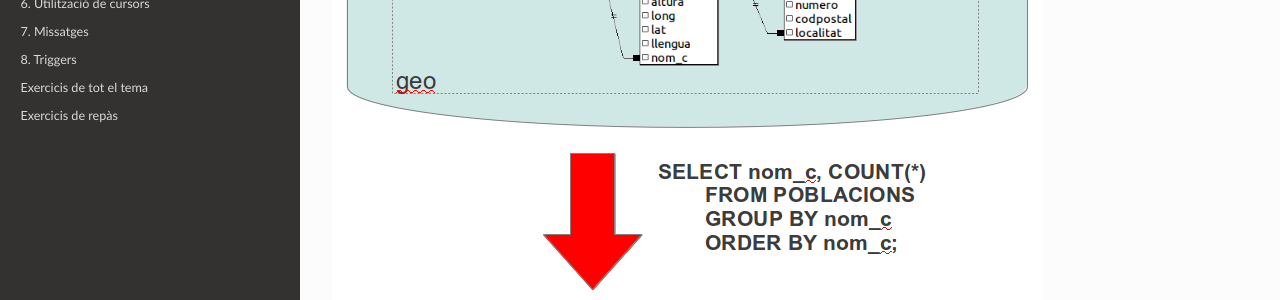
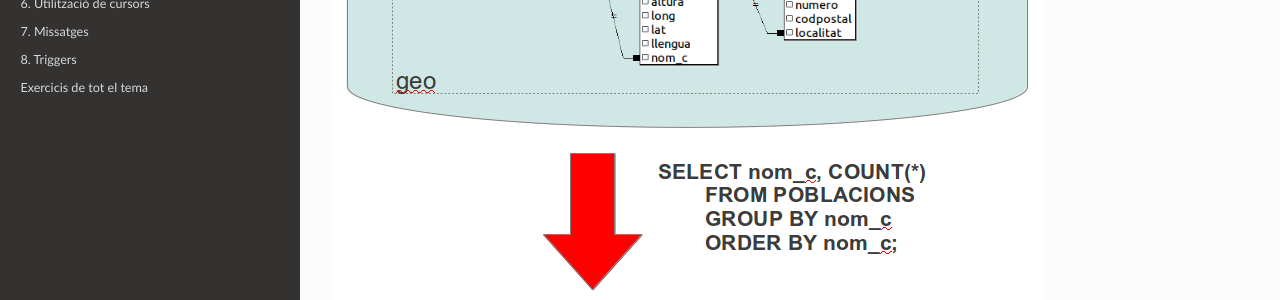
Before and after one commit to asalvadorc/BBDD_PostgrePLSQL, an MkDocs documentation site: the page built from docs/index.md, in a window 1280 px wide. Shown: the part 390-690 px from the top of the page. Built offline with MkDocs 1.6.1, drawn with Linux system fonts in a browser that asks for light colours; nearby versions of some CDN libraries.

Commit message:
Comment out 'Exercicis de repàs' in mkdocs.yml

```diff
--- a/mkdocs.yml
+++ b/mkdocs.yml
@@ -32,4 +32,4 @@ nav:
     - 8. Triggers: 8_triggers.md
     ## - 9. Creació d'altres objectes basats en funcions: 9_creaci_daltres_objectes_basats_en_funcions.md
     - Exercicis de tot el tema: exercicis_de_tot_el_tema.md
-    - Exercicis de repàs: exercicis_repas.md
+    ##  - Exercicis de repàs: exercicis_repas.md
```
